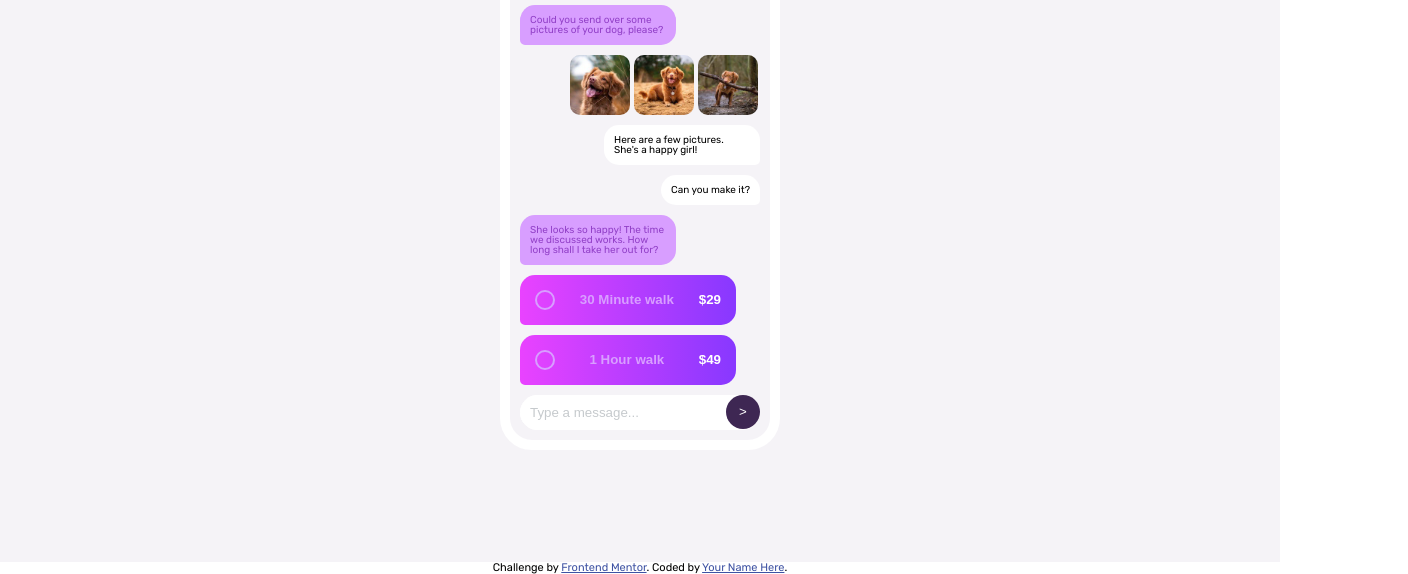
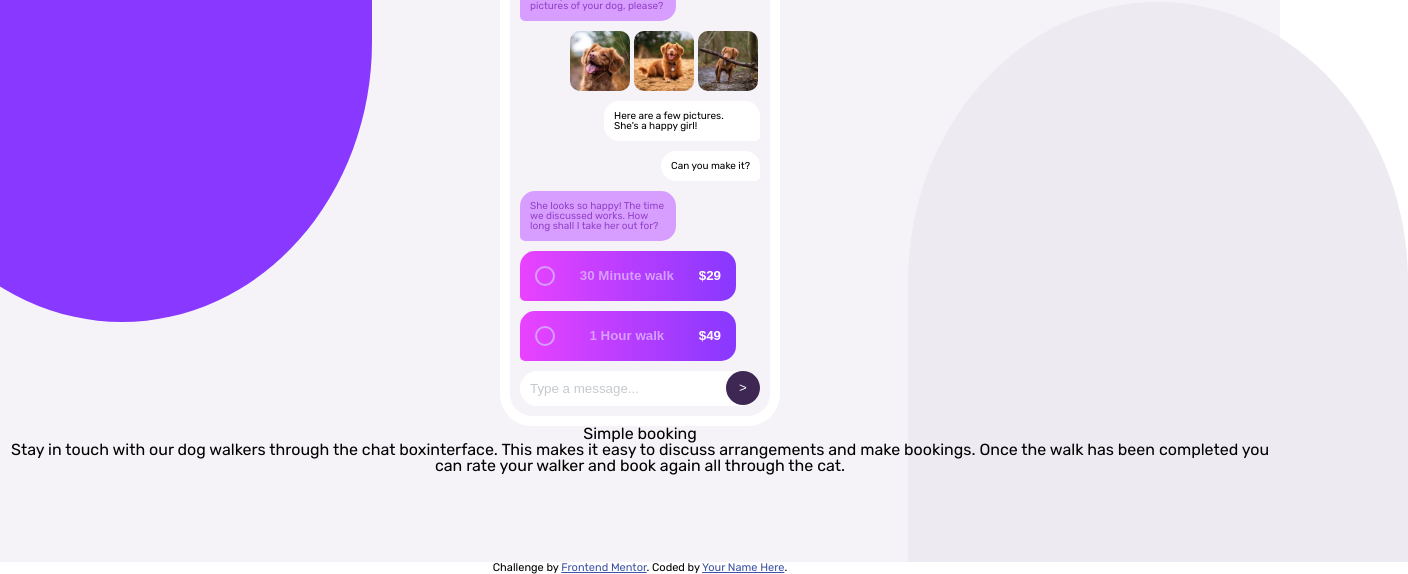
Before and after one commit to Zehray/chat-app-css-illustration-master-frontendmentor-io, a plain HTML site: page index.html in a window 1280 px wide. Shown: the part 238-812 px from the top of the page, 1408 px wide, since content can reach past the window. Drawn offline with Linux system fonts and the light colour scheme.

Commit message:
save-background-situation

```diff
--- a/assets/style.css
+++ b/assets/style.css
@@ -32,6 +32,20 @@ html, body{
     top: 0;
     left: 0;
     margin-left:-65%;
+}
+
+.container:after{
+    content:'';
+    width: 120%;
+    max-width: 500px;
+    background:hsl(270, 20%, 93%);
+    height: 70%;
+    border-radius: 50% 50% 0 0;
+    position: absolute;
+    z-index: 0;
+    bottom: 0;
+    right: 0;
+    margin-right:-65%;
 }
 
 .mobile-container{
@@ -223,3 +237,19 @@ html, body{
     height: 34px;
     border-radius: 50%;
 }
+.paragraph{
+    position: relative;
+    z-index: 999;
+    margin: 0 auto;
+    text-align: center;
+}
+
+
+@media only screen and (min-width: 700px) {
+  .container:before{
+      margin-left:-10%;
+  }
+  .container:after{
+    margin-right:-10%;
+}
+  }
--- a/index.html
+++ b/index.html
@@ -80,6 +80,14 @@
       </div>
        </div>
      </div>
+     <div class="paragraph">
+       <h1 class="title">Simple booking</h1>
+       <p>Stay in touch with our dog walkers through the chat
+         boxinterface. This makes it easy to discuss arrangements and
+         make bookings. Once the walk has been completed you can
+          rate your walker and book again all through the cat.
+       </p>
+     </div>
    </div>
   <div class="attribution">
     Challenge by <a href="https://www.frontendmentor.io?ref=challenge" target="_blank">Frontend Mentor</a>.
```
